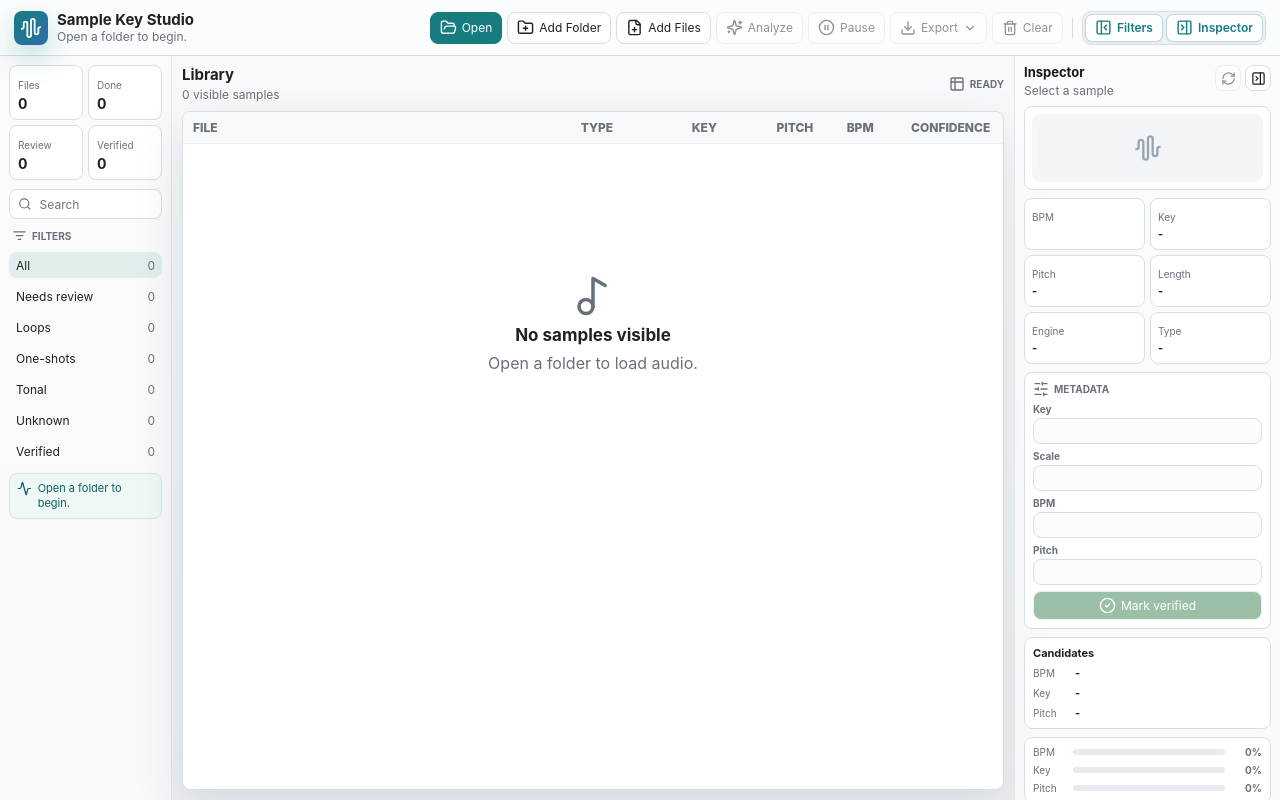
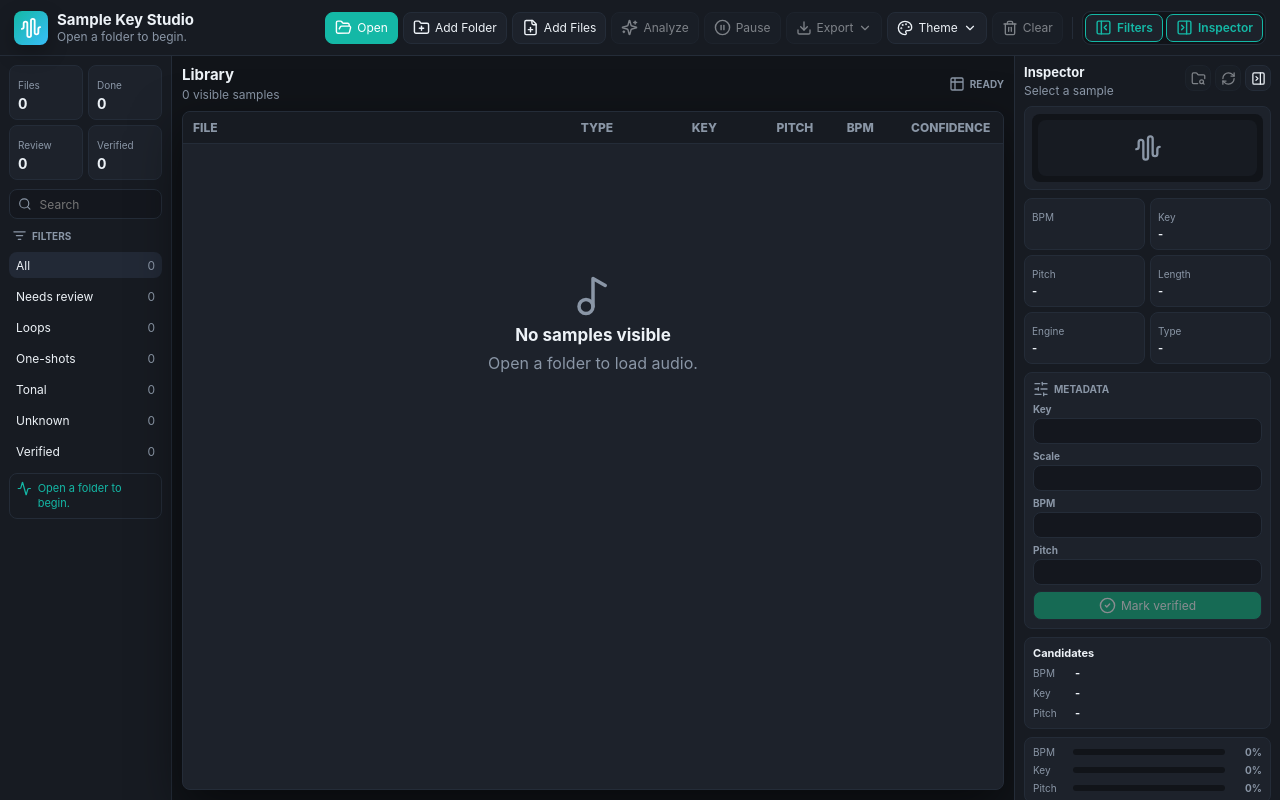
Before and after one commit to skdsam/music-keys, a React (Vite) app: page / in a window 1280 px wide. Built offline with nearby package versions, Linux system fonts and the light colour scheme.

Commit message:
feat: implement Tauri backend commands, frontend application, and styling for music key analysis

```diff
--- a/src/App.tsx
+++ b/src/App.tsx
@@ -22,7 +22,11 @@ import {
   FilePlus,
   Trash2,
   ChevronDown,
-  AlertTriangle
+  AlertTriangle,
+  ExternalLink,
+  FolderSearch,
+  Palette,
+  Check
 } from "lucide-react";
 import { convertFileSrc, invoke } from "@tauri-apps/api/core";
 import { listen } from "@tauri-apps/api/event";
@@ -123,6 +127,48 @@ const formatBytes = (bytes: number) => {
 
 const formatPercent = (value?: number) => `${Math.round((value ?? 0) * 100)}%`;
 
+type ThemeKey = "dark" | "light" | "cyberpunk" | "analog" | "slate";
+
+interface ThemeOption {
+  key: ThemeKey;
+  label: string;
+  desc: string;
+  previewColors: [string, string, string];
+}
+
+const THEMES: ThemeOption[] = [
+  {
+    key: "dark",
+    label: "Dark Studio",
+    desc: "Pro DAW dark console & teal",
+    previewColors: ["#111419", "#1d222b", "#14b8a6"],
+  },
+  {
+    key: "light",
+    label: "Light Studio",
+    desc: "Clean Nordic studio & slate",
+    previewColors: ["#eef1f4", "#ffffff", "#167c80"],
+  },
+  {
+    key: "cyberpunk",
+    label: "Midnight Cyber",
+    desc: "Synthwave obsidian & neon violet",
+    previewColors: ["#0b0d17", "#171b30", "#a855f7"],
+  },
+  {
+    key: "analog",
+    label: "Warm Analog",
+    desc: "Vintage tape console & amber brass",
+    previewColors: ["#181513", "#29241f", "#d97706"],
+  },
+  {
+    key: "slate",
+    label: "Slate Minimal",
+    desc: "Monochrome graphite & ice blue",
+    previewColors: ["#0f1115", "#1d212b", "#38bdf8"],
+  },
+];
+
 function App() {
   const [samples, setSamples] = useState<SampleRecord[]>([]);
   const [selectedId, setSelectedId] = useState<string | null>(null);
@@ -136,23 +182,48 @@ function App() {
   const [isSidebarOpen, setIsSidebarOpen] = useState(true);
   const [isInspectorOpen, setIsInspectorOpen] = useState(true);
   const [isExportMenuOpen, setIsExportMenuOpen] = useState(false);
+  const [isThemeMenuOpen, setIsThemeMenuOpen] = useState(false);
   const [isClearConfirmOpen, setIsClearConfirmOpen] = useState(false);
   const cancelRequested = useRef(false);
   const exportMenuRef = useRef<HTMLDivElement | null>(null);
+  const themeMenuRef = useRef<HTMLDivElement | null>(null);
+
+  const [theme, setTheme] = useState<ThemeKey>(() => {
+    const saved = localStorage.getItem("sample_studio_theme") as ThemeKey | null;
+    return saved && ["dark", "light", "cyberpunk", "analog", "slate"].includes(saved) ? saved : "dark";
+  });
+
+  useEffect(() => {
+    localStorage.setItem("sample_studio_theme", theme);
+    document.documentElement.setAttribute("data-theme", theme);
+  }, [theme]);
 
   useEffect(() => {
     const handleClickOutside = (event: globalThis.MouseEvent) => {
       if (exportMenuRef.current && !exportMenuRef.current.contains(event.target as Node)) {
         setIsExportMenuOpen(false);
       }
+      if (themeMenuRef.current && !themeMenuRef.current.contains(event.target as Node)) {
+        setIsThemeMenuOpen(false);
+      }
     };
-    if (isExportMenuOpen) {
+    if (isExportMenuOpen || isThemeMenuOpen) {
       document.addEventListener("mousedown", handleClickOutside);
     }
     return () => {
       document.removeEventListener("mousedown", handleClickOutside);
     };
-  }, [isExportMenuOpen]);
+  }, [isExportMenuOpen, isThemeMenuOpen]);
+
+  const openFileLocation = async (filePath?: string) => {
+    if (!filePath) return;
+    try {
+      await invoke("open_file_location", { path: filePath });
+    } catch (err) {
+      console.error("Failed to open file location:", err);
+      setNotice(`Failed to open location: ${String(err)}`);
+    }
+  };
 
   useEffect(() => {
     let isMounted = true;
@@ -627,6 +698,47 @@ function App() {
             )}
           </div>
 
+          {/* Theme Selector Menu */}
+          <div className="dropdown-wrapper" ref={themeMenuRef}>
+            <button
+              type="button"
+              onClick={() => setIsThemeMenuOpen((prev) => !prev)}
+              title="Change UI Theme"
+              className={isThemeMenuOpen ? "active" : ""}
+            >
+              <Palette size={16} />
+              <span>Theme</span>
+              <ChevronDown size={14} className={isThemeMenuOpen ? "rotate-180" : ""} />
+            </button>
+            {isThemeMenuOpen && (
+              <div className="dropdown-menu theme-menu">
+                <div className="menu-heading">UI Theme</div>
+                {THEMES.map((item) => (
+                  <button
+                    key={item.key}
+                    type="button"
+                    className={`dropdown-item theme-item ${theme === item.key ? "selected" : ""}`}
+                    onClick={() => {
+                      setTheme(item.key);
+                      setIsThemeMenuOpen(false);
+                    }}
+                  >
+                    <div className="theme-swatch">
+                      <span style={{ background: item.previewColors[0] }} />
+                      <span style={{ background: item.previewColors[1] }} />
+                      <span style={{ background: item.previewColors[2] }} />
+                    </div>
+                    <div className="dropdown-item-text">
+                      <strong>{item.label}</strong>
+                      <small>{item.desc}</small>
+                    </div>
+                    {theme === item.key && <Check size={14} className="theme-check-icon" />}
+                  </button>
+                ))}
+              </div>
+            )}
+          </div>
+
           <button
             type="button"
             onClick={() => setIsClearConfirmOpen(true)}
@@ -902,6 +1014,7 @@ function App() {
           onChange={updateSelected}
           onReanalyze={reanalyzeSelected}
           onClose={() => setIsInspectorOpen(false)}
+          onOpenFileLocation={openFileLocation}
         />
       </section>
     </main>
@@ -914,7 +1027,8 @@ function Inspector({
   activeAnalysis,
   onChange,
   onReanalyze,
-  onClose
+  onClose,
+  onOpenFileLocation
 }: {
   sample?: SampleRecord;
   isOpen: boolean;
@@ -922,6 +1036,7 @@ function Inspector({
   onChange: (patch: Partial<SampleRecord>) => void;
   onReanalyze: () => void;
   onClose?: () => void;
+  onOpenFileLocation?: (path?: string) => void;
 }) {
   const audioSrc = sample ? convertFileSrc(sample.path) : "";
   const analysis = sample?.analysis;
@@ -965,8 +1080,26 @@ function Inspector({
         <div className="inspector-title">
           <h2 title={sample?.fileName}>{sample?.fileName ?? "Inspector"}</h2>
           <p>{sample ? `${formatBytes(sample.fileSize)} - ${sample.extension.toUpperCase()}` : "Select a sample"}</p>
+          {sample && (
+            <button
+              type="button"
+              className="inspector-path-link"
+              onClick={() => onOpenFileLocation?.(sample.path)}
+              title={`Click to reveal in File Explorer:\n${sample.path}`}
+            >
+              <ExternalLink size={12} />
+              <span className="inspector-path-text">{sample.path}</span>
+            </button>
+          )}
         </div>
         <div className="inspector-actions">
+          <button
+            onClick={() => onOpenFileLocation?.(sample?.path)}
+            disabled={!sample}
+            title="Open file location in File Explorer"
+          >
+            <FolderSearch size={15} />
+          </button>
           <button onClick={onReanalyze} disabled={!sample} title="Re-analyze selected sample">
             <RefreshCw size={15} />
           </button>
--- a/src/styles.css
+++ b/src/styles.css
@@ -1,11 +1,57 @@
 :root {
-  color: #202124;
-  background: #eef1f4;
   font-family:
     Inter, ui-sans-serif, system-ui, -apple-system, BlinkMacSystemFont, "Segoe UI", sans-serif;
   font-synthesis: none;
   text-rendering: optimizeLegibility;
   -webkit-font-smoothing: antialiased;
+
+  /* Default / Dark Studio (Carbon Pro) */
+  --bg: #111419;
+  --ink: #edf2f7;
+  --muted: #8a96a6;
+  --line: #242c38;
+  --panel: #171b22;
+  --panel-strong: #1d222b;
+  --teal: #14b8a6;
+  --teal-dark: #0d9488;
+  --coral: #f43f5e;
+  --gold: #f59e0b;
+  --green: #10b981;
+  --blue: #38bdf8;
+  --shadow: 0 18px 50px rgba(0, 0, 0, 0.5);
+  --row-hover: #222936;
+  --row-selected: #1b2e36;
+  --input-bg: #14171e;
+  --badge-bg: #273140;
+  --badge-border: #323f52;
+
+  color: var(--ink);
+  background: var(--bg);
+}
+
+:root[data-theme="dark"] {
+  --bg: #111419;
+  --ink: #edf2f7;
+  --muted: #8a96a6;
+  --line: #242c38;
+  --panel: #171b22;
+  --panel-strong: #1d222b;
+  --teal: #14b8a6;
+  --teal-dark: #0d9488;
+  --coral: #f43f5e;
+  --gold: #f59e0b;
+  --green: #10b981;
+  --blue: #38bdf8;
+  --shadow: 0 18px 50px rgba(0, 0, 0, 0.5);
+  --row-hover: #222936;
+  --row-selected: #1b2e36;
+  --input-bg: #14171e;
+  --badge-bg: #273140;
+  --badge-border: #323f52;
+}
+
+:root[data-theme="light"] {
+  --bg: #eef1f4;
   --ink: #202124;
   --muted: #69707a;
   --line: #d9dee6;
@@ -18,6 +64,74 @@
   --green: #2f7d49;
   --blue: #3f6eb3;
   --shadow: 0 18px 50px rgba(35, 42, 52, 0.12);
+  --row-hover: #f1f7f7;
+  --row-selected: #e4f2f3;
+  --input-bg: #ffffff;
+  --badge-bg: #eef3f4;
+  --badge-border: #d4e3e5;
+}
+
+:root[data-theme="cyberpunk"] {
+  --bg: #0b0d17;
+  --ink: #f3f4f6;
+  --muted: #9ca3af;
+  --line: #212638;
+  --panel: #111424;
+  --panel-strong: #171b30;
+  --teal: #a855f7;
+  --teal-dark: #9333ea;
+  --coral: #f43f5e;
+  --gold: #facc15;
+  --green: #06b6d4;
+  --blue: #818cf8;
+  --shadow: 0 18px 50px rgba(5, 7, 15, 0.6);
+  --row-hover: #1e233d;
+  --row-selected: #2a1f42;
+  --input-bg: #0e1120;
+  --badge-bg: #1f2542;
+  --badge-border: #323b63;
+}
+
+:root[data-theme="analog"] {
+  --bg: #181513;
+  --ink: #fdf6ec;
+  --muted: #a69888;
+  --line: #302822;
+  --panel: #201c18;
+  --panel-strong: #29241f;
+  --teal: #d97706;
+  --teal-dark: #b45309;
+  --coral: #e05d44;
+  --gold: #f59e0b;
+  --green: #10b981;
+  --blue: #e69d45;
+  --shadow: 0 18px 50px rgba(0, 0, 0, 0.5);
+  --row-hover: #332d26;
+  --row-selected: #3d3121;
+  --input-bg: #1c1815;
+  --badge-bg: #332b24;
+  --badge-border: #4d3f33;
+}
+
+:root[data-theme="slate"] {
+  --bg: #0f1115;
+  --ink: #f1f5f9;
+  --muted: #8892a0;
+  --line: #22262e;
+  --panel: #161920;
+  --panel-strong: #1d212b;
+  --teal: #38bdf8;
+  --teal-dark: #0284c7;
+  --coral: #fb7185;
+  --gold: #fbbf24;
+  --green: #34d399;
+  --blue: #60a5fa;
+  --shadow: 0 18px 50px rgba(0, 0, 0, 0.45);
+  --row-hover: #242936;
+  --row-selected: #182838;
+  --input-bg: #12151b;
+  --badge-bg: #262c38;
+  --badge-border: #353d4d;
 }
 
 * {
@@ -65,9 +179,9 @@ button {
   display: grid;
   grid-template-rows: 56px 1fr;
   height: 100vh;
-  background:
-    linear-gradient(180deg, rgba(255, 255, 255, 0.64), rgba(255, 255, 255, 0)),
-    #eef1f4;
+  background: var(--bg);
+  color: var(--ink);
+  transition: background 0.2s ease, color 0.2s ease;
 }
 
 .topbar {
@@ -76,8 +190,9 @@ button {
   justify-content: space-between;
   padding: 0 14px;
   border-bottom: 1px solid var(--line);
-  background: rgba(251, 252, 253, 0.92);
+  background: var(--panel);
   backdrop-filter: blur(12px);
+  transition: background 0.2s ease, border-color 0.2s ease;
 }
 
 .brand {
@@ -94,8 +209,8 @@ button {
   place-items: center;
   border-radius: 8px;
   color: #ffffff;
-  background: linear-gradient(135deg, var(--teal), #2e6ea6);
-  box-shadow: 0 12px 28px rgba(22, 124, 128, 0.25);
+  background: linear-gradient(135deg, var(--teal), var(--blue));
+  box-shadow: 0 8px 20px rgba(0, 0, 0, 0.25);
 }
 
 .brand h1,
@@ -142,7 +257,7 @@ button {
   border: 1px solid var(--line);
   border-radius: 8px;
   color: var(--ink);
-  background: #ffffff;
+  background: var(--panel-strong);
   cursor: pointer;
   transition: background 0.15s, border-color 0.15s, color 0.15s;
 }
@@ -156,8 +271,8 @@ button {
 .toolbar button:hover:not(:disabled),
 .inspector-header button:hover:not(:disabled),
 .verify-button:hover:not(:disabled) {
-  background: #f1f7f7;
-  border-color: #b7d7d8;
+  background: var(--row-hover);
+  border-color: var(--teal);
 }
 
 .toolbar button.primary {
@@ -190,7 +305,7 @@ button {
   display: flex;
   align-items: center;
   gap: 3px;
-  background: #f0f3f6;
+  background: var(--bg);
   padding: 2px;
   border-radius: 9px;
   border: 1px solid var(--line);
@@ -214,16 +329,16 @@ button {
 }
 
 .panel-toggles-group .panel-btn:hover {
-  background: #ffffff;
+  background: var(--panel-strong);
   color: var(--ink);
-  border-color: rgba(0, 0, 0, 0.08);
+  border-color: var(--line);
 }
 
 .panel-toggles-group .panel-btn.active {
-  background: #ffffff;
+  background: var(--panel-strong);
   color: var(--teal);
-  border-color: rgba(22, 124, 128, 0.28);
-  box-shadow: 0 1px 3px rgba(0, 0, 0, 0.06);
+  border-color: var(--teal);
+  box-shadow: 0 1px 3px rgba(0, 0, 0, 0.12);
   font-weight: 600;
 }
 
@@ -233,8 +348,8 @@ button {
 }
 
 .dropdown-wrapper > button.active {
-  background: #f1f7f7;
-  border-color: #b7d7d8;
+  background: var(--row-hover);
+  border-color: var(--teal);
   color: var(--teal);
 }
 
@@ -252,10 +367,10 @@ button {
   right: 0;
   z-index: 1000;
   min-width: 275px;
-  background: #ffffff;
+  background: var(--panel-strong);
   border: 1px solid var(--line);
   border-radius: 10px;
-  box-shadow: 0 14px 34px rgba(18, 28, 45, 0.14), 0 2px 6px rgba(18, 28, 45, 0.04);
+  box-shadow: 0 14px 34px var(--shadow), 0 2px 6px rgba(0, 0, 0, 0.08);
   padding: 6px;
   display: flex;
   flex-direction: column;
@@ -292,8 +407,8 @@ button {
 }
 
 .dropdown-item:hover {
-  background: #f1f8f8 !important;
-  border-color: #d1e7e8 !important;
+  background: var(--row-hover) !important;
+  border-color: var(--line) !important;
 }
 
 .dropdown-item svg {
@@ -321,6 +436,91 @@ button {
   line-height: 1.25;
 }
 
+/* Theme Menu Styling */
+.theme-menu {
+  min-width: 260px;
+}
+
+.theme-item {
+  display: flex !important;
+  align-items: center !important;
+  gap: 10px !important;
+  border-radius: 8px !important;
+}
+
+.theme-item.selected {
+  background: var(--row-selected) !important;
+  border-color: var(--teal) !important;
+}
+
+.theme-swatch {
+  display: flex;
+  align-items: center;
+  gap: 3px;
+  padding: 4px;
+  border-radius: 6px;
+  background: rgba(0, 0, 0, 0.18);
+  border: 1px solid var(--line);
+  flex-shrink: 0;
+}
+
+.theme-swatch span {
+  display: block;
+  width: 10px;
+  height: 10px;
+  border-radius: 50%;
+  border: 1px solid rgba(255, 255, 255, 0.25);
+}
+
+.theme-check-icon {
+  margin-left: auto;
+  color: var(--teal);
+  flex-shrink: 0;
+}
+
+.menu-heading {
+  font-size: 10px;
+  font-weight: 700;
+  text-transform: uppercase;
+  color: var(--muted);
+  padding: 4px 8px 6px;
+  border-bottom: 1px solid var(--line);
+  margin-bottom: 3px;
+  letter-spacing: 0.5px;
+}
+
+/* Inspector Path Link */
+.inspector-path-link {
+  display: inline-flex;
+  align-items: center;
+  gap: 6px;
+  max-width: 100%;
+  margin-top: 6px;
+  padding: 3px 8px;
+  border-radius: 6px;
+  border: 1px solid var(--line);
+  background: var(--bg);
+  color: var(--muted);
+  font-size: 11px;
+  cursor: pointer;
+  transition: all 0.12s ease;
+  text-align: left;
+}
+
+.inspector-path-link:hover {
+  background: var(--row-hover);
+  color: var(--teal);
+  border-color: var(--teal);
+}
+
+.inspector-path-text {
+  overflow: hidden;
+  text-overflow: ellipsis;
+  white-space: nowrap;
+  direction: rtl;
+  text-align: left;
+}
+
 /* Modal styles for Clear Confirmation */
 .modal-backdrop {
   position: fixed;
@@ -346,10 +546,10 @@ button {
 
 .modal-card {
   position: relative;
-  background: #ffffff;
+  background: var(--panel-strong);
   border: 1px solid var(--line);
   border-radius: 14px;
-  box-shadow: 0 24px 60px rgba(18, 28, 45, 0.22);
+  box-shadow: 0 24px 60px var(--shadow);
   width: 100%;
   max-width: 440px;
   padding: 22px;
@@ -410,10 +610,10 @@ button {
 .modal-desc {
   margin: 0;
   font-size: 13px;
-  color: #3b434e;
+  color: var(--ink);
   line-height: 1.45;
-  background: #f7fafc;
-  border: 1px solid #e9edf2;
+  background: var(--panel);
+  border: 1px solid var(--line);
   border-radius: 8px;
   padding: 10px 12px;
 }
@@ -437,7 +637,7 @@ button {
   min-height: 34px;
   border-radius: 8px;
   border: 1px solid var(--line);
-  background: #ffffff;
+  background: var(--panel-strong);
   color: var(--ink);
   font-weight: 500;
   font-size: 13px;
@@ -446,8 +646,8 @@ button {
 }
 
 .modal-cancel-btn:hover {
-  background: #f4f6f9;
-  border-color: #c7ced8;
+  background: var(--row-hover);
+  border-color: var(--line);
 }
 
 .modal-danger-btn {
@@ -494,8 +694,8 @@ button {
 .inspector {
   min-height: 0;
   padding: 9px;
-  border-right: 1px solid #e2e7ec;
-  background: rgba(251, 252, 253, 0.78);
+  border-right: 1px solid var(--line);
+  background: var(--panel);
 }
 
 .sidebar {
@@ -515,7 +715,7 @@ button {
 .inspector {
   overflow: auto;
   border-right: 0;
-  border-left: 1px solid #e2e7ec;
+  border-left: 1px solid var(--line);
 }
 
 .stat-grid {
@@ -555,7 +755,7 @@ button {
   gap: 6px;
   border: 1px solid var(--line);
   border-radius: 8px;
-  background: #ffffff;
+  background: var(--input-bg);
   color: var(--muted);
 }
 
@@ -605,7 +805,7 @@ button {
 
 .filters button:hover,
 .filters button.active {
-  background: #e1eeee;
+  background: var(--row-hover);
 }
 
 .filters button span {
@@ -618,10 +818,10 @@ button {
   margin-top: 9px;
   padding: 7px;
   gap: 6px;
-  border: 1px solid #d8e5e6;
+  border: 1px solid var(--line);
   border-radius: 8px;
-  color: var(--teal-dark);
-  background: #edf8f7;
+  color: var(--teal);
+  background: var(--panel);
   font-size: 11px;
   line-height: 1.35;
 }
@@ -682,9 +882,9 @@ button {
   min-height: 44px;
   padding: 0 10px;
   gap: 9px;
-  border-bottom: 1px solid #edf0f3;
+  border-bottom: 1px solid var(--line);
   color: var(--ink);
-  background: #ffffff;
+  background: var(--panel-strong);
   text-align: left;
 }
 
@@ -692,15 +892,18 @@ button.sample-row {
   cursor: pointer;
 }
 
-.sample-row:hover,
+.sample-row:hover {
+  background: var(--row-hover);
+}
+
 .sample-row.selected {
-  background: #f1f7f7;
+  background: var(--row-selected);
 }
 
 .sample-row.heading {
   min-height: 32px;
   color: var(--muted);
-  background: #f7f9fa;
+  background: var(--panel);
   font-size: 11px;
   font-weight: 800;
   text-transform: uppercase;
@@ -1035,7 +1238,7 @@ button.sample-row {
   display: block;
   max-height: 4.8em;
   overflow: auto;
-  color: #14181d;
+  color: var(--ink);
   font-size: 13px;
   line-height: 1.18;
   overflow-wrap: anywhere;
@@ -1068,7 +1271,7 @@ button.sample-row {
   padding: 7px;
   border: 1px solid var(--line);
   border-radius: 8px;
-  background: #ffffff;
+  background: var(--panel-strong);
 }
 
 .waveform-view {
@@ -1081,7 +1284,7 @@ button.sample-row {
   gap: 2px;
   overflow: hidden;
   border-radius: 8px;
-  background: #f4f7f8;
+  background: var(--bg);
   cursor: crosshair;
   text-align: left;
 }
@@ -1096,7 +1299,7 @@ button.sample-row {
   flex: 1;
   min-width: 1px;
   border-radius: 4px;
-  background: linear-gradient(180deg, var(--teal), #4e75a8);
+  background: linear-gradient(180deg, var(--teal), var(--blue));
 }
 
 .playhead {
@@ -1128,8 +1331,8 @@ button.sample-row {
   width: 100%;
   height: 100%;
   place-items: center;
-  color: #9aa4b0;
-  background: #f2f5f7;
+  color: var(--muted);
+  background: var(--panel);
   border-radius: 8px;
 }
 
@@ -1151,7 +1354,7 @@ button.sample-row {
   padding: 6px 7px;
   border: 1px solid var(--line);
   border-radius: 8px;
-  background: #ffffff;
+  background: var(--panel-strong);
 }
 
 .detail strong {
@@ -1174,7 +1377,7 @@ button.sample-row {
   padding: 8px;
   border: 1px solid var(--line);
   border-radius: 8px;
-  background: #ffffff;
+  background: var(--panel-strong);
 }
 
 .edit-panel label {
@@ -1196,7 +1399,7 @@ button.sample-row {
   border-radius: 8px;
   outline: 0;
   color: var(--ink);
-  background: #fbfcfd;
+  background: var(--input-bg);
   font-size: 12px;
 }
 
@@ -1242,7 +1445,7 @@ button.sample-row {
   height: 6px;
   overflow: hidden;
   border-radius: 999px;
-  background: #e7ebef;
+  background: var(--bg);
 }
 
 .confidence-track i {
@@ -1259,9 +1462,9 @@ button.sample-row {
 }
 
 .warnings {
-  color: #68401f;
-  background: #fff6e8;
-  border-color: #ecd2a4;
+  color: var(--gold);
+  background: var(--panel);
+  border-color: var(--line);
 }
 
 .warnings p {
```
Also changed, not shown: 2 other files (tests, documents, lock files or other folders).
